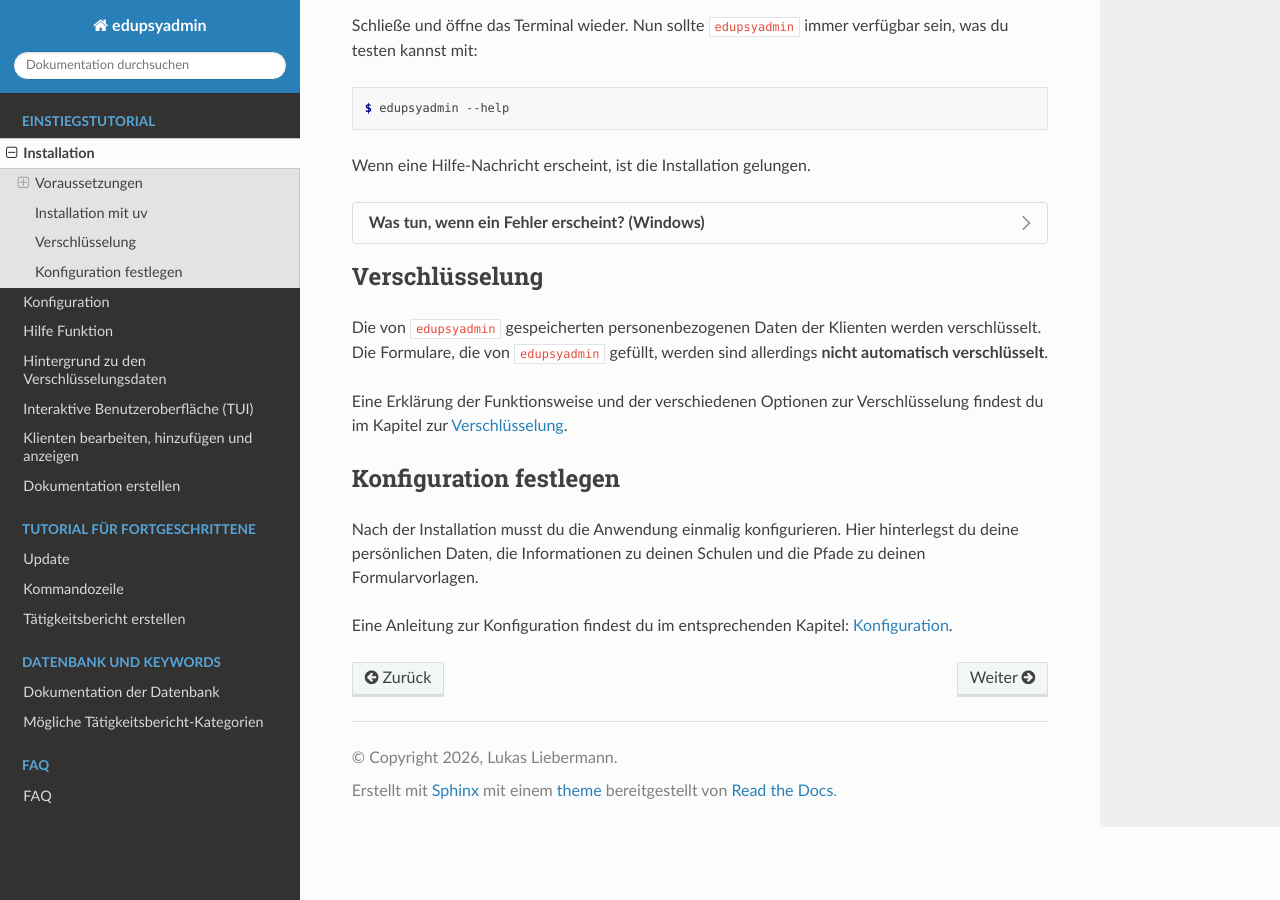
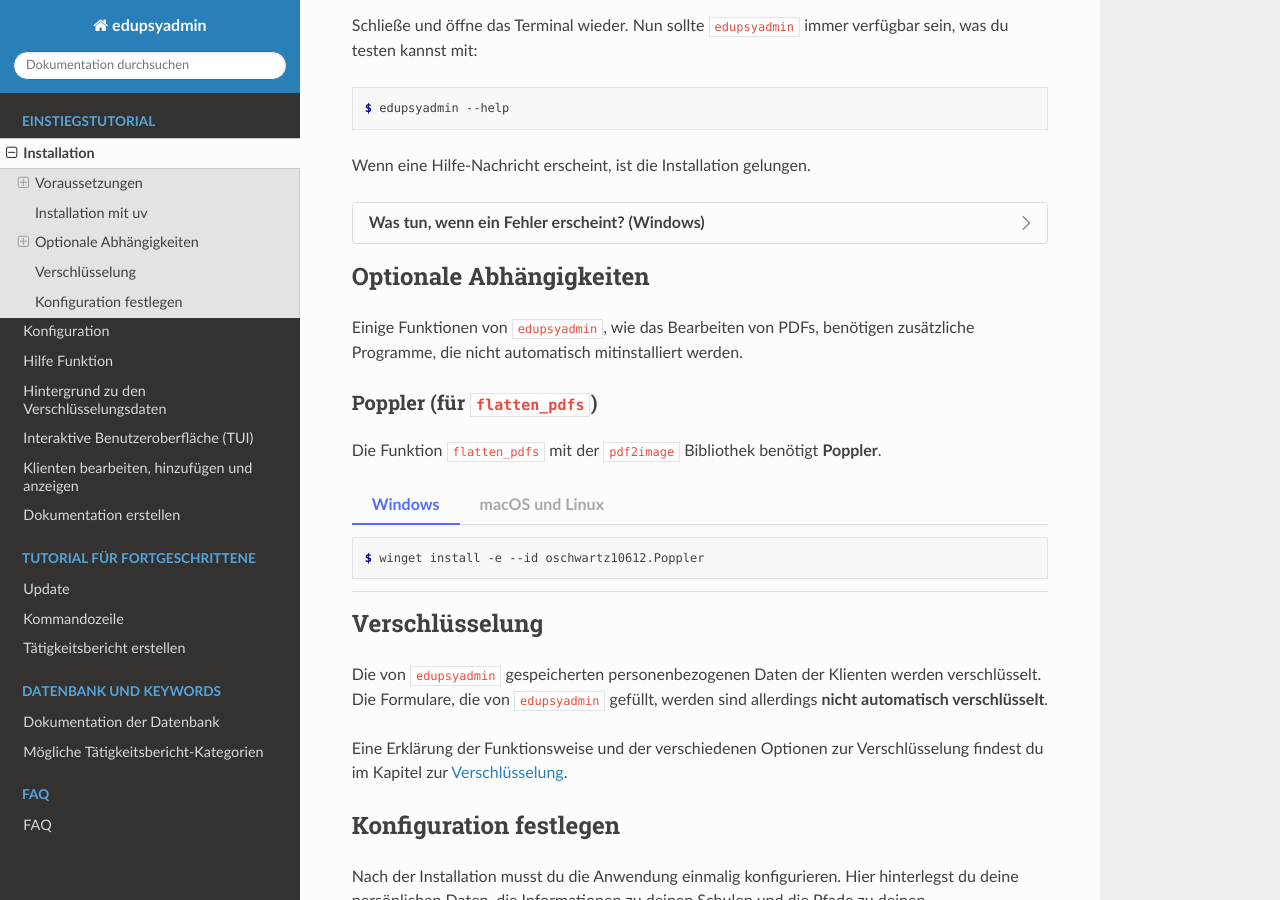
Before and after one commit to LKirst/edupsyadmin, a Sphinx documentation site: the page built from docs/tutorial/installation.rst, in a window 1280 px wide and 900 px high, scrolled down 1911 px. Built offline with Sphinx 7.4.7 and the Read the Docs theme 3.1.0, drawn with Linux system fonts in a browser that asks for light colours.

Commit message:
docs: add documentation for flatten_pdfs

```diff
--- a/docs/tutorial/installation.rst
+++ b/docs/tutorial/installation.rst
@@ -167,6 +167,55 @@ Wenn eine Hilfe-Nachricht erscheint, ist die Installation gelungen.
     #. Öffne und schließe das Terminal, um dann mit ``edupsyadmin --help`` die
        Installation zu testen.
 
+
+Optionale Abhängigkeiten
+------------------------
+
+Einige Funktionen von ``edupsyadmin``, wie das Bearbeiten von PDFs,
+benötigen zusätzliche Programme, die nicht automatisch mitinstalliert werden.
+
+Poppler (für ``flatten_pdfs``)
+^^^^^^^^^^^^^^^^^^^^^^^^^^^^^^
+
+Die Funktion ``flatten_pdfs`` mit der ``pdf2image`` Bibliothek benötigt
+**Poppler**.
+
+.. tab-set::
+    :sync-group: installation-os
+
+    .. tab-item:: Windows
+        :sync: windows-os
+
+        .. code-block:: console
+
+            $ winget install -e --id oschwartz10612.Poppler
+
+    .. tab-item:: macOS und Linux
+        :sync: macos-linux-os
+
+        **macOS**:
+
+        Um ``poppler`` zu installieren, wird der Paketmanager `Homebrew <https://brew.sh/>`__ benötigt.
+
+        *Installation von Homebrew (falls noch nicht vorhanden):*
+
+        Öffne das Terminal und führe den folgenden Befehl aus:
+
+        .. code-block:: console
+
+            $ /bin/bash -c "$(curl -fsSL https://raw.githubusercontent.com/Homebrew/install/HEAD/install.sh)"
+
+        *Installation von Poppler mit Homebrew:*
+
+        .. code-block:: console
+
+            $ brew install poppler
+
+        **Linux**: Die meisten Distributionen haben poppler vorinstalliert.
+        Wenn poppler nicht installiert ist, installiere `poppler-utils` oder
+        `poppler-tools` je nach Distribution.
+
+
 Verschlüsselung
 ---------------
 
```
Also changed, not shown: docs/tutorial/cli.rst (+19 -0 lines), 1 other file.
